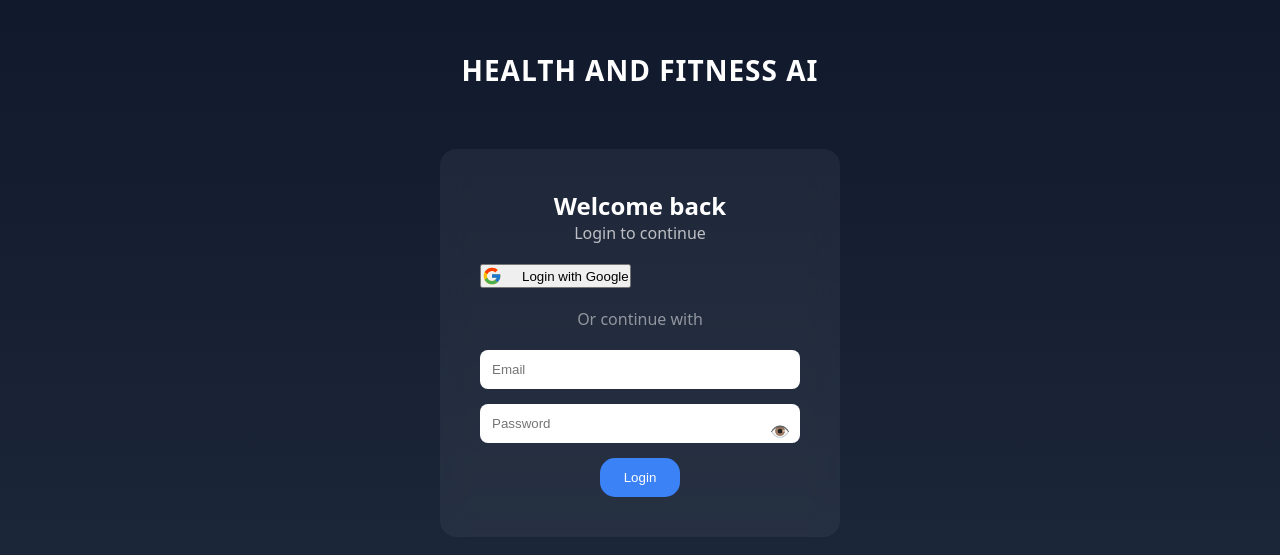
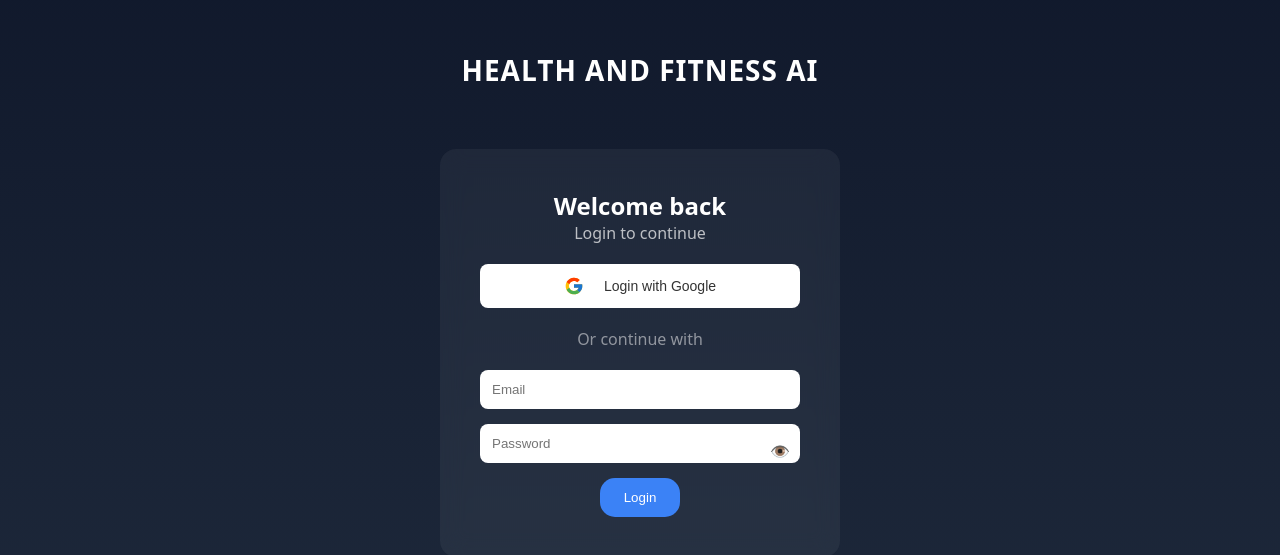
Before and after one commit to am-17-17/health-fitness-ai-dashboard, a React app in the folder frontend/: page /login in a window 1280 px wide. Shown: the part 109-664 px from the top of the page. Built offline with nearby package versions, Linux system fonts and the light colour scheme; no server answers; the HTML template or start-up script is replaced by a standard one.

Commit message:
some bug fixes

```diff
--- a/frontend/src/index.css
+++ b/frontend/src/index.css
@@ -396,4 +396,18 @@ body {
   align-items: center;
   justify-content: center;
   gap: 10px;
+  padding: 12px 16px;
+  background: white;
+  color: #333;
+  border: none;
+  border-radius: 8px;
+  font-size: 14px;
+  font-weight: 500;
+  cursor: pointer;
+  width: 100%;
+  transition: 0.2s;
 }
+
+.google-btn:hover {
+  background: #f1f1f1;
+}
```
